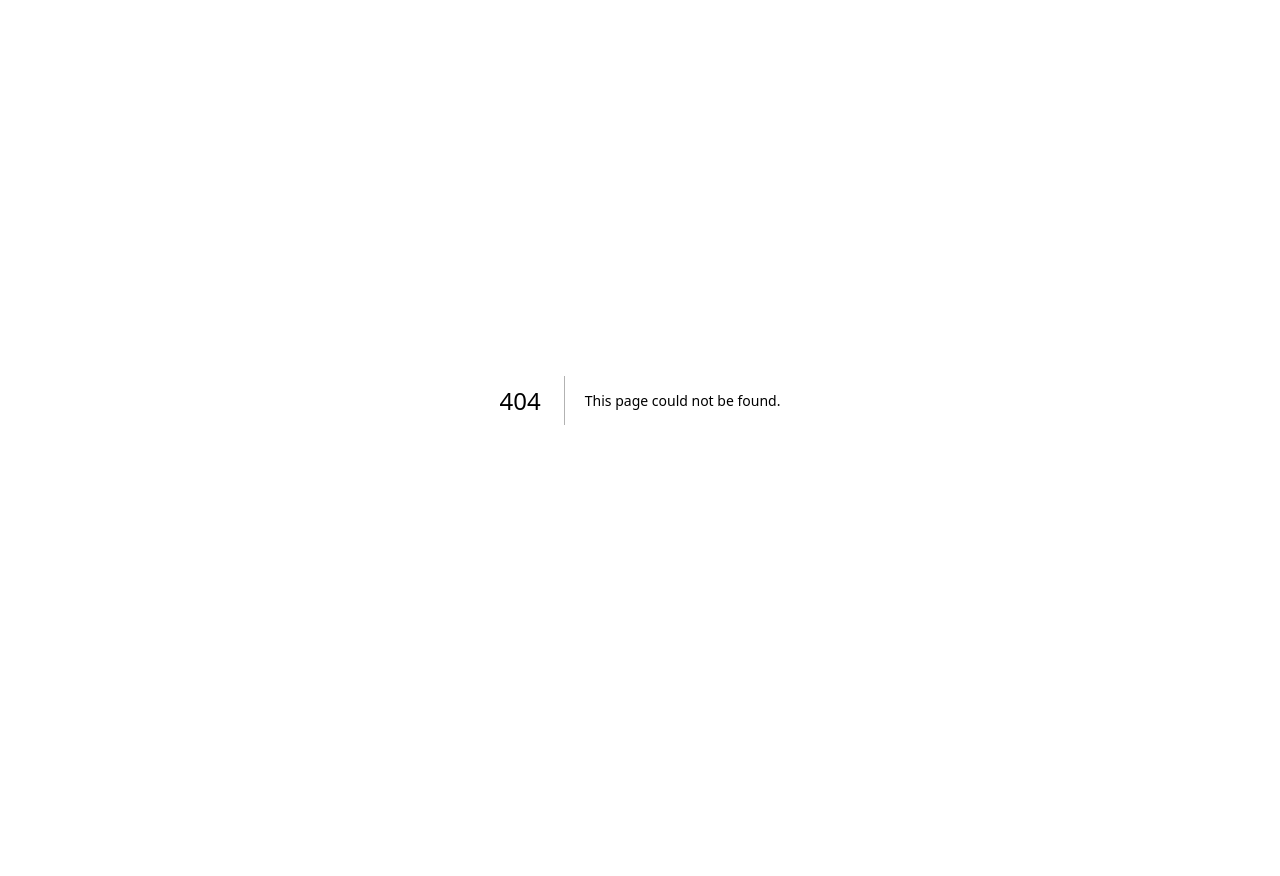
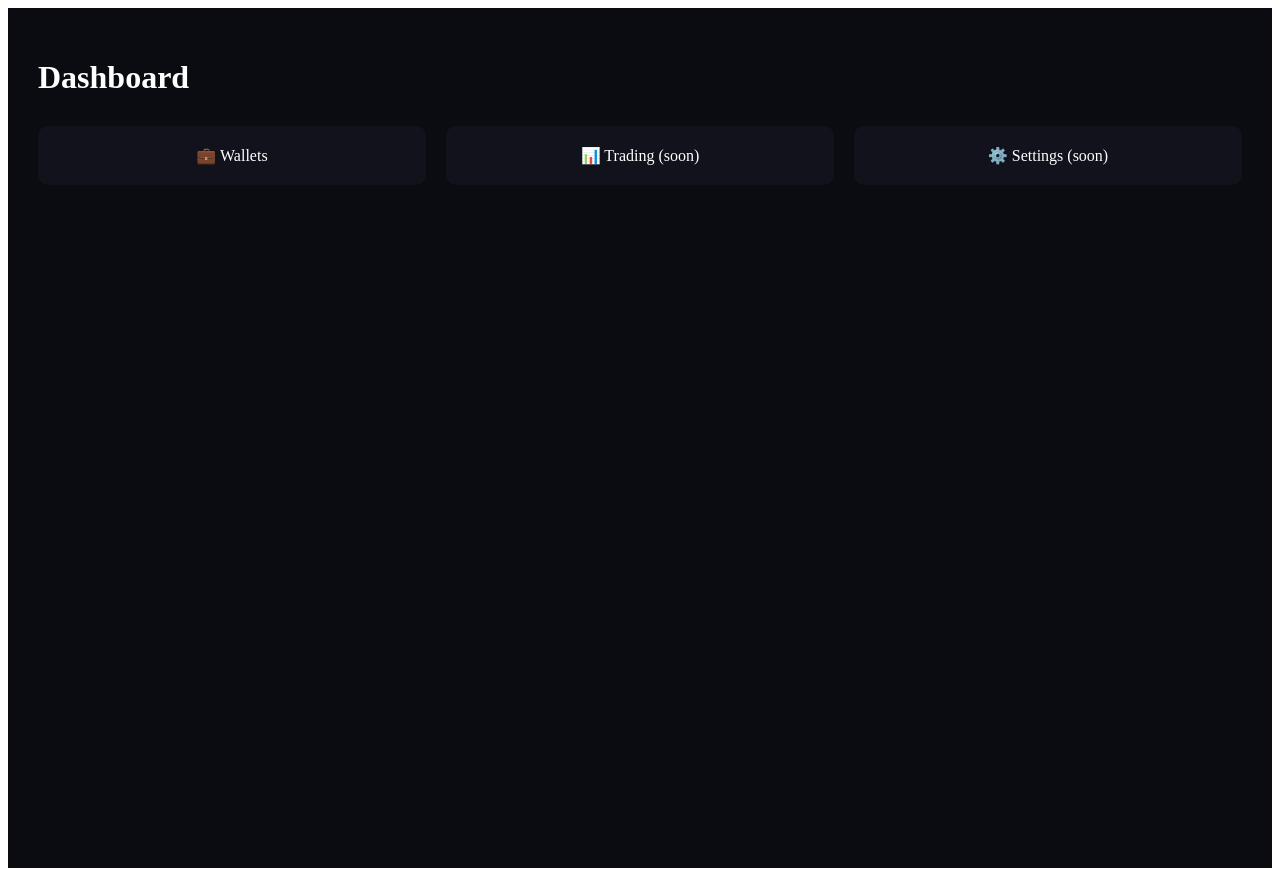
Before and after one commit to yesmaberg-stack/VISIONTrading, a Next.js app: page /pages/dashboard in a window 1280 px wide. Before the commit this address had no page. Before the commit the page ends 800 px from the top, so only its background shows below. Built offline with nearby package versions, Linux system fonts and the light colour scheme.

Commit message:
Add dashboard page

```diff
--- /dev/null
+++ b/pages/pages/dashboard.js
@@ -0,0 +1,39 @@
+import Link from 'next/link'
+
+export default function Dashboard() {
+  return (
+    <div style={styles.container}>
+      <h1>Dashboard</h1>
+
+      <div style={styles.cards}>
+        <Link href="/wallets" style={styles.card}>💼 Wallets</Link>
+        <div style={styles.card}>📊 Trading (soon)</div>
+        <div style={styles.card}>⚙️ Settings (soon)</div>
+      </div>
+    </div>
+  )
+}
+
+const styles = {
+  container: {
+    minHeight: '100vh',
+    background: '#0b0b12',
+    color: 'white',
+    padding: 30
+  },
+  cards: {
+    display: 'grid',
+    gridTemplateColumns: 'repeat(auto-fit, minmax(160px, 1fr))',
+    gap: 20,
+    marginTop: 30
+  },
+  card: {
+    background: '#12121c',
+    padding: 20,
+    borderRadius: 10,
+    textAlign: 'center',
+    cursor: 'pointer',
+    textDecoration: 'none',
+    color: 'white'
+  }
+}
```
